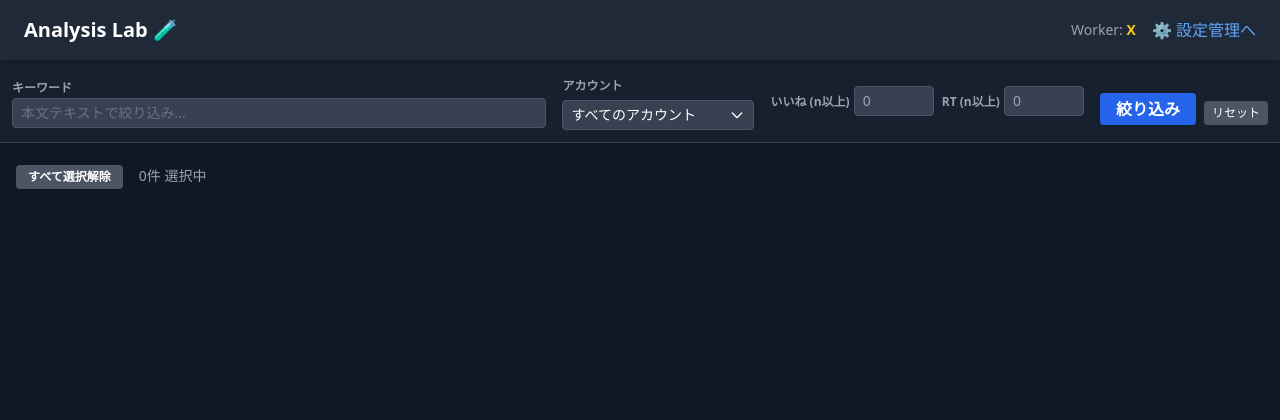
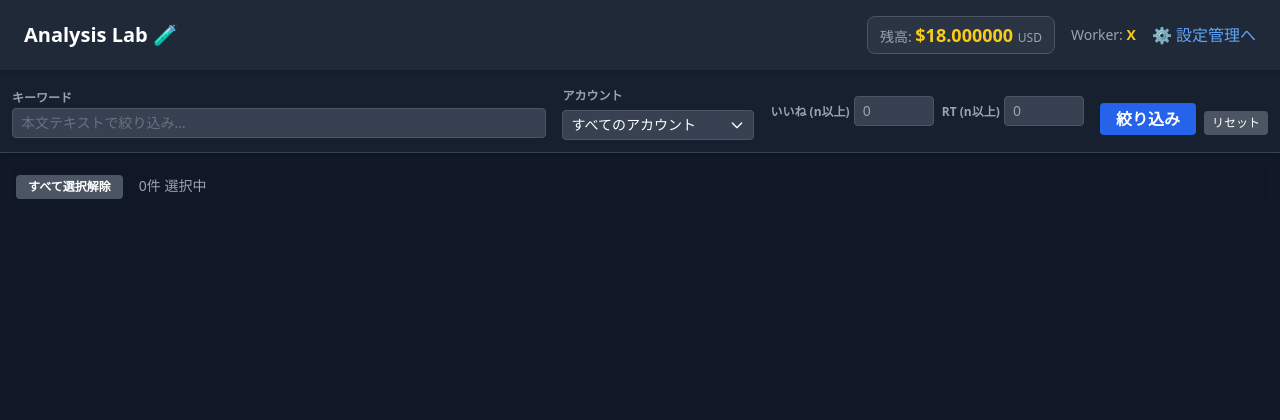
Before and after one commit to saibi-3ib/openai_prompt_lab_app, a Flask app: page / in a window 1280 px wide. Shown: the top 420 px of the page. Run offline with Flask 3, Linux system fonts and the light colour scheme; data comes from the database, SQL or seed files in the repository; data that the repository does not hold is empty; some libraries are stand-ins or nearby versions.

Commit message:
feat: openai credit monitor

```diff
--- a/app.py
+++ b/app.py
@@ -82,7 +82,7 @@ def update_credit_balance(db, cost_usd: float) -> float:
         print(f"Error updating credit balance: {e}")
         return current_balance
 
-def get_or_create_credit_setting(db, initial_value='18.00') -> Setting:
+def get_or_create_credit_setting(db, initial_value='20.000000') -> Setting:
     """DBからOpenAIクレジット設定を取得。なければ初期値で作成し、そのSettingオブジェクトを返す。"""
     key = 'openai_total_credit'
     setting = db.query(Setting).filter(Setting.key == key).first()
@@ -123,7 +123,7 @@ def get_current_prompt(db):
         return new_prompt
     return prompt
 
-def get_or_create_credit_setting(db, initial_value='18.00') -> Setting:
+def get_or_create_credit_setting(db, initial_value='18.000000') -> Setting:
     """DBからOpenAIクレジット設定を取得。なければ初期値で作成し、そのSettingオブジェクトを返す。"""
     key = 'openai_total_credit'
     setting = db.query(Setting).filter(Setting.key == key).first()
@@ -146,7 +146,16 @@ def index():
         # API設定を読み込み
         current_provider = get_current_provider(db)
 
-        return render_template("index.html", posts=posts, current_provider=current_provider)
+        # 現在のクレジット残高を取得 (なければ初期化)
+        credit_setting = get_or_create_credit_setting(db)
+        current_credit = float(credit_setting.value)
+
+        return render_template(
+            "index.html",
+            posts=posts,
+            current_provider=current_provider,
+            current_credit=current_credit
+        )
     finally:
         db.close()
 
@@ -192,8 +201,8 @@ def manage():
             elif action == 'save_credit':
                 new_credit_str = request.form.get('credit_amount')
                 try:
-                    # 数値かチェックし、小数点以下2桁の文字列に変換
-                    new_credit = round(float(new_credit_str), 2)
+                    # 数値かチェックし、小数点以下6桁の文字列に変換
+                    new_credit = round(float(new_credit_str), 6)
                     setting = get_or_create_credit_setting(db)
                     setting.value = str(new_credit)
                     db.commit()
--- a/templates/index.html
+++ b/templates/index.html
@@ -62,6 +62,14 @@
         <nav class="container mx-auto px-6 py-4 flex justify-between items-center">
             <h1 class="text-xl font-bold text-white">Analysis Lab 🧪</h1>
             <div class="flex items-center space-x-4">
+
+                <div class="bg-gray-700/50 border border-gray-600 rounded-lg px-3 py-1">
+                    <span class="text-sm text-gray-400">残高: </span>
+                    <span id="credit-monitor-display" class="font-bold text-lg text-yellow-400">
+                        ${{ '%.6f' | format(current_credit) }}
+                    </span>
+                    <span class="text-xs text-gray-400">USD</span>
+                </div>
                 <span class="text-sm text-gray-400">Worker: <span class="font-bold text-yellow-400">{{ current_provider }}</span></span>
                 <a href="/manage" class="text-blue-400 hover:text-blue-300 transition duration-200">⚙️ 設定管理へ</a>
             </div>
@@ -322,10 +330,13 @@
             // --- Shift選択機能 (ここまで) ---
 
 
-// --- 3. (仮) 一括分析実行ボタン (API連携版) ---
+            // --- 3. (仮) 一括分析実行ボタン (API連携版) ---
             try {
                 const analyzeBatchBtn = document.getElementById('analyze-batch-btn');
                 const resultDisplay = document.getElementById('result-display');
+
+                // ヘッダーの残高表示要素を取得
+                const creditMonitor = document.getElementById('credit-monitor-display');
 
                 // selectedPostIds はグローバルスコープで定義されているものを参照
 
@@ -365,6 +376,11 @@
                             if (response.ok && result.status === 'success') {
                                 const prettyJson = JSON.stringify(JSON.parse(result.raw_json), null, 2);
 
+                                // ヘッダーの残高を動的に更新
+                                if (creditMonitor && result.new_balance_usd !== undefined) {
+                                    // app.py から返された new_balance_usd (float) を6桁で表示
+                                    creditMonitor.textContent = '$' + result.new_balance_usd.toFixed(6);
+                                }
                                 // コスト表示用の文字列
                                 const costInfo = result.cost_usd
                                     ? `<span class="text-yellow-500 font-bold">$${result.cost_usd.toFixed(6)} USD</span> (Model: ${result.model})`
--- a/templates/manage.html
+++ b/templates/manage.html
@@ -53,9 +53,9 @@
             <form method="POST" class="space-y-4">
                 <div class="space-y-2">
                     <label for="credit-amount" class="block text-gray-400">現在の残高 (USD)</label>
-                    <input type="number" step="0.01" min="0" name="credit_amount" id="credit-amount"
-                           value="{{ '%.2f' | format(current_credit) }}"
-                           class="w-40 p-2 bg-gray-900 border border-gray-700 rounded text-lg text-white focus:ring-yellow-500 focus:border-yellow-500"
+                    <input type="number" step="0.000001" min="0" name="credit_amount" id="credit-amount"
+                           value="{{ '%.6f' | format(current_credit) }}"
+                           class="w-48 p-2 bg-gray-900 border border-gray-700 rounded text-lg text-white focus:ring-yellow-500 focus:border-yellow-500"
                            required>
                 </div>
                 <button type="submit" name="action" value="save_credit" class="bg-yellow-600 hover:bg-yellow-700 text-white font-bold py-2 px-4 rounded transition duration-200">
```
